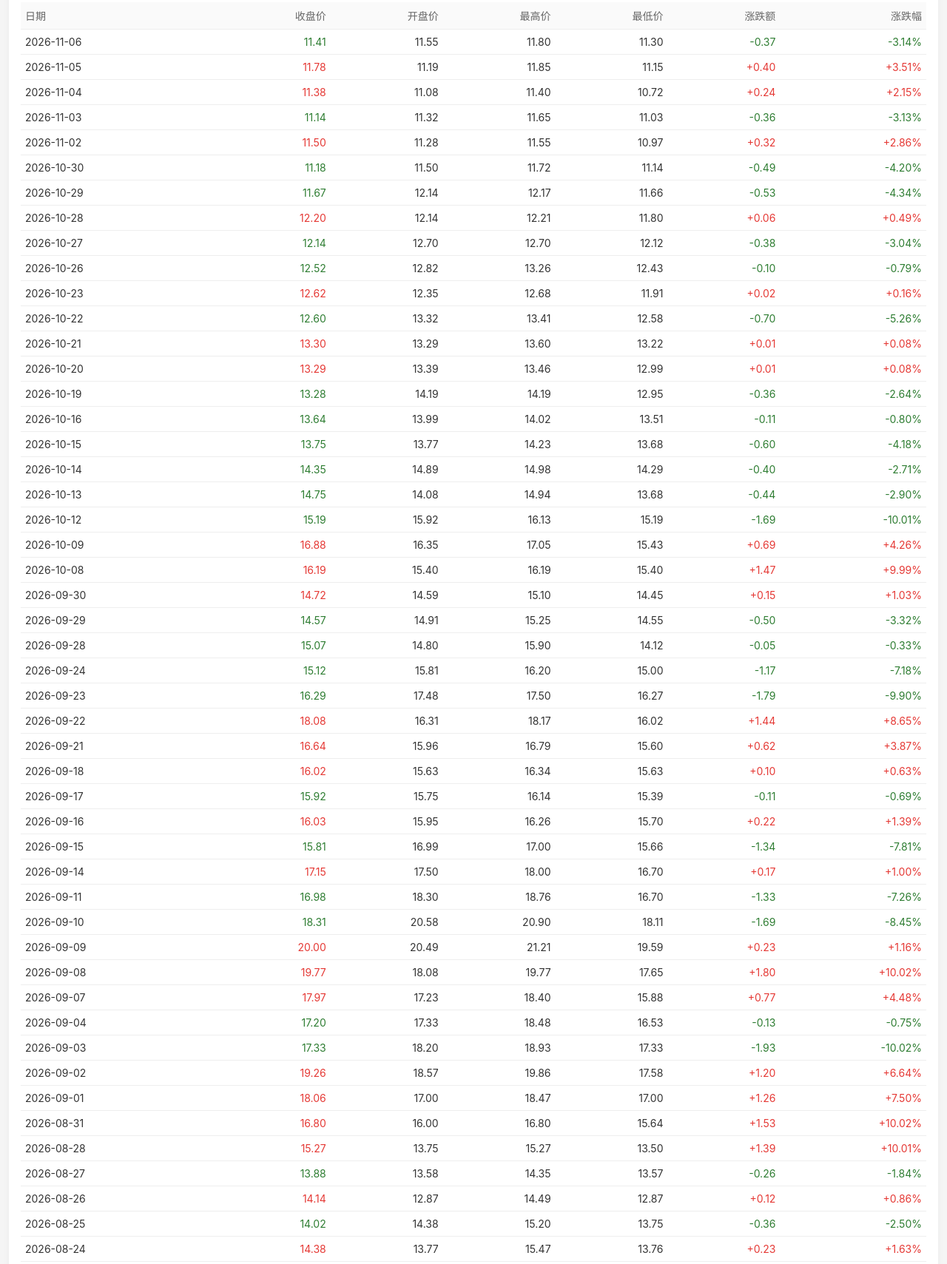
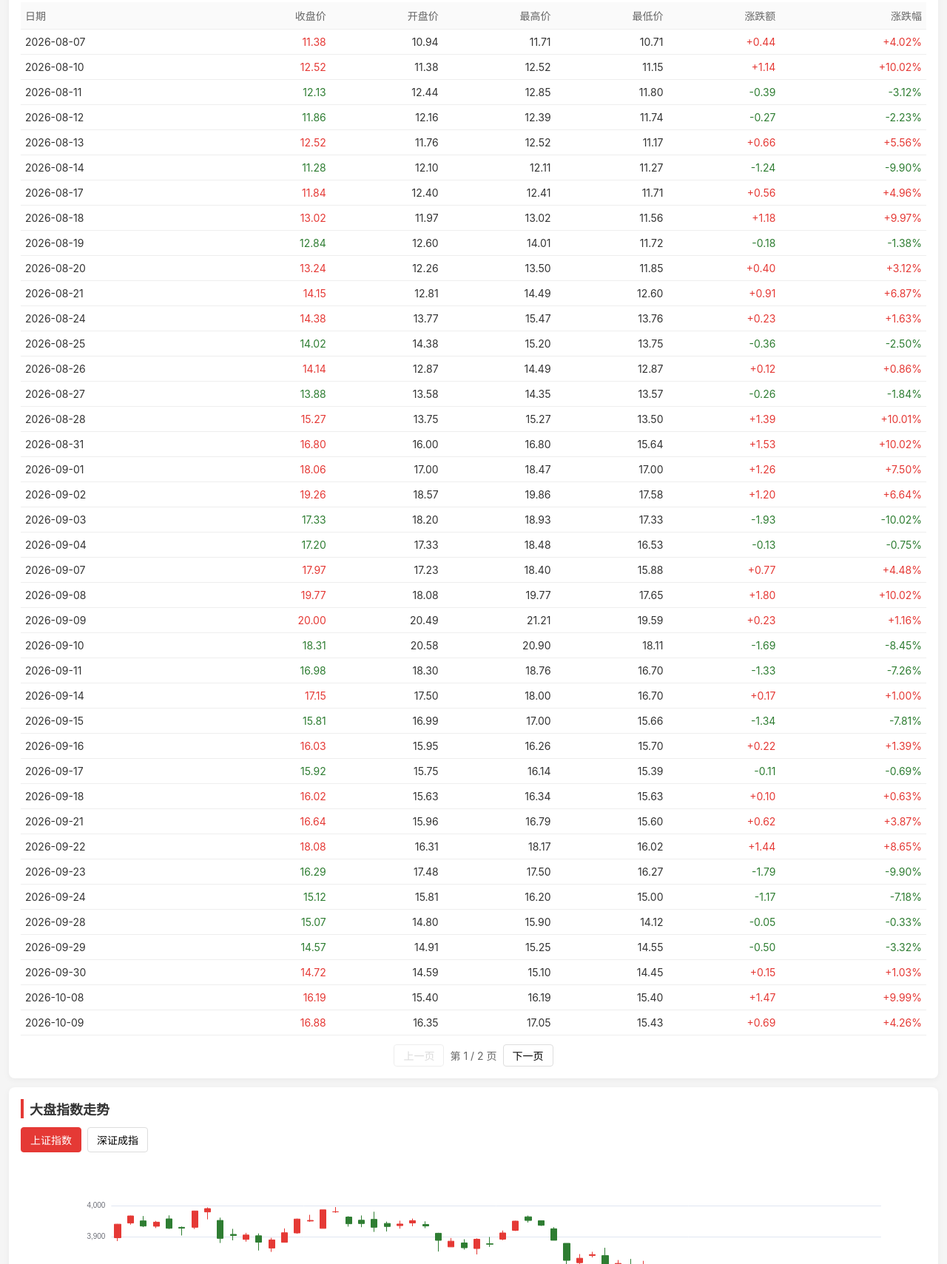
Before and after one commit to ZhangPeiPei38/stock-dashboard, a plain HTML site: page index.html in a window 1280 px wide. Shown: the part 454-2163 px from the top of the page at 74% size. Drawn offline with nearby package versions, Linux system fonts and the light colour scheme.

Commit message:
Add files via upload

```diff
--- a/index.html
+++ b/index.html
@@ -17,6 +17,7 @@
         .index-change { font-size: 14px; margin-top: 4px; }
         .up { color: #e53935; }
         .down { color: #2e7d32; }
+        .flat { color: #333; }
         table { width: 100%; border-collapse: collapse; font-size: 14px; }
         th, td { padding: 8px 6px; text-align: right; border-bottom: 1px solid #eee; }
         th:first-child, td:first-child { text-align: left; }
@@ -26,6 +27,10 @@
         .tab-btn.active { background: #e53935; color: #fff; border-color: #e53935; }
         #klineChart { width: 100%; height: 300px; }
         .table-wrap { overflow-x: auto; }
+        .pagination { display: flex; gap: 8px; justify-content: center; margin-top: 12px; align-items: center; }
+        .page-btn { padding: 4px 12px; border: 1px solid #ddd; border-radius: 4px; background: #fff; cursor: pointer; font-size: 14px; }
+        .page-btn:disabled { opacity: 0.5; cursor: not-allowed; }
+        .page-info { font-size: 14px; color: #666; }
     </style>
 </head>
 <body>
@@ -65,6 +70,11 @@
                 </thead>
                 <tbody id="stockTable"></tbody>
             </table>
+        </div>
+        <div class="pagination" id="pagination">
+            <button class="page-btn" id="prevPage">上一页</button>
+            <span class="page-info" id="pageInfo"></span>
+            <button class="page-btn" id="nextPage">下一页</button>
         </div>
     </div>
 
@@ -141,6 +151,9 @@
         let currentIndex = 'sh';
         let klineChart = echarts.init(document.getElementById('klineChart'));
         let allData = null; // 存储从data.json读取的全部数据
+        let currentStockData = null; // 当前选中股票的数据
+        let currentPage = 1; // 当前页码
+        const pageSize = 40; // 每页显示条数（约两个月）
 
         // 从本地data.json加载全部数据
         async function loadAllData() {
@@ -215,30 +228,52 @@
             if (!allData || !allData.stocks) return;
             const stockData = allData.stocks.find(s => s.code === stock.code);
             if (!stockData) return;
-            const data = stockData.kline;
+            currentStockData = stockData;
+            currentPage = 1; // 切换股票时重置到第一页
+            renderStockTable();
+        }
+
+        // 渲染股票表格（分页）
+        function renderStockTable() {
+            if (!currentStockData) return;
+            const data = currentStockData.kline;
+            // data是从旧到新排序的，我们也按这个顺序显示：最旧的在上面，最新的在下面
+            const totalPages = Math.ceil(data.length / pageSize);
+            const start = (currentPage - 1) * pageSize;
+            const end = Math.min(start + pageSize, data.length);
+            const pageData = data.slice(start, end);
+
             // 渲染表格
             let tableHtml = '';
-            for (let i = data.length - 1; i >= 0; i--) {
-                const item = data[i];
+            for (let i = 0; i < pageData.length; i++) {
+                const item = pageData[i];
                 const open = parseFloat(item.open);
                 const high = parseFloat(item.high);
                 const low = parseFloat(item.low);
                 const close = parseFloat(item.close);
                 const change = item.change || 0;
                 const changePct = item.change_pct || 0;
-                const isUp = change >= 0;
+                // 涨跌颜色：>0红，<0绿，=0黑
+                let colorClass = 'flat';
+                if (change > 0) colorClass = 'up';
+                else if (change < 0) colorClass = 'down';
 
                 tableHtml += `<tr>
                     <td>${item.day}</td>
-                    <td class="${isUp ? 'up' : 'down'}">${close.toFixed(2)}</td>
+                    <td class="${colorClass}">${close.toFixed(2)}</td>
                     <td>${open.toFixed(2)}</td>
                     <td>${high.toFixed(2)}</td>
                     <td>${low.toFixed(2)}</td>
-                    <td class="${isUp ? 'up' : 'down'}">${isUp ? '+' : ''}${change.toFixed(2)}</td>
-                    <td class="${isUp ? 'up' : 'down'}">${isUp ? '+' : ''}${changePct.toFixed(2)}%</td>
+                    <td class="${colorClass}">${change > 0 ? '+' : ''}${change.toFixed(2)}</td>
+                    <td class="${colorClass}">${change > 0 ? '+' : ''}${changePct.toFixed(2)}%</td>
                 </tr>`;
             }
             document.getElementById('stockTable').innerHTML = tableHtml;
+
+            // 渲染分页
+            document.getElementById('pageInfo').textContent = `第 ${currentPage} / ${totalPages} 页`;
+            document.getElementById('prevPage').disabled = currentPage <= 1;
+            document.getElementById('nextPage').disabled = currentPage >= totalPages;
         }
 
         // 生成股票切换标签
@@ -276,6 +311,19 @@
             loadAllData();
             initTabs();
             initIndexTabs();
+            // 分页按钮事件
+            document.getElementById('prevPage').onclick = () => {
+                if (currentPage > 1) {
+                    currentPage--;
+                    renderStockTable();
+                }
+            };
+            document.getElementById('nextPage').onclick = () => {
+                if (currentPage < Math.ceil(currentStockData.kline.length / pageSize)) {
+                    currentPage++;
+                    renderStockTable();
+                }
+            };
             window.addEventListener('resize', () => klineChart.resize());
         };
     </script>
```
